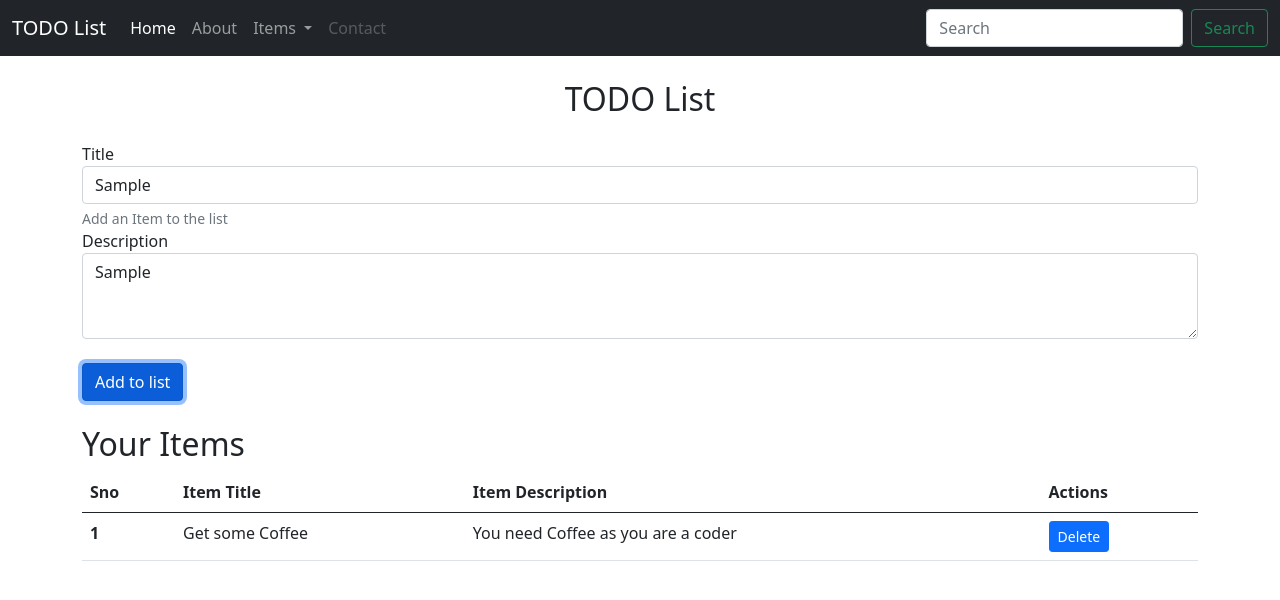
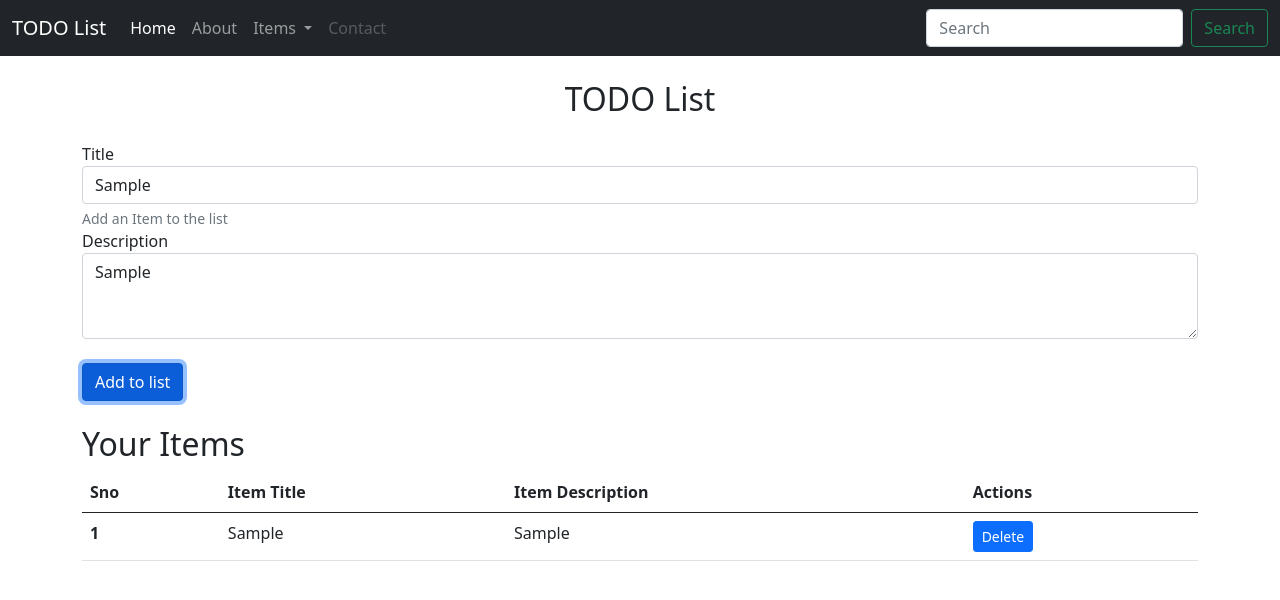
Before and after one commit to Hanan11240/To-Do-List, a plain HTML site: page index.html in a window 1280 px wide. Both pictures are taken after typing "Sample", "Sample" into the empty fields and a click on the button "Add to list". Drawn offline with nearby package versions, Linux system fonts and the light colour scheme.

Commit message:
added add-to-list and Delete function

```diff
--- a/index.html
+++ b/index.html
@@ -81,7 +81,7 @@
             <th scope="col">Actions</th>
           </tr>
         </thead>
-        <tbody>
+        <tbody id="tableBody">
           <tr>
             <th scope="row">1</th>
             <td>Get some Coffee</td>
@@ -97,10 +97,66 @@
     integrity="sha384-gtEjrD/SeCtmISkJkNUaaKMoLD0//ElJ19smozuHV6z3Iehds+3Ulb9Bn9Plx0x4"
     crossorigin="anonymous"></script>
     <script>
+      function getAndUpdate(){
+        console.log("Updating List");
+         tit = document.getElementById('title').value;
+         desc = document.getElementById('description').value;
+         if(localStorage.getItem('itemsJson')==null)
+         {
+           itemJsonArray = [];
+           itemJsonArray.push([tit,desc]);
+           localStorage.setItem('itemsJson',JSON.stringify(itemJsonArray))
+         }
+         else
+         {
+           itemJsonArrayStr  = localStorage.getItem('itemsJson');
+           itemJsonArray = JSON.parse(itemJsonArrayStr);
+           itemJsonArray.push([tit,desc]);
+           localStorage.setItem('itemsJson',JSON.stringify(itemJsonArray));
+         }
+         update();
+      }
+      function update()
+      {
+        if(localStorage.getItem('itemsJson')==null)
+         {
+           itemJsonArray = [];
+           localStorage.setItem('itemsJson',JSON.stringify(itemJsonArray))
+         }
+         else
+         {
+           itemJsonArrayStr  = localStorage.getItem('itemsJson');
+           itemJsonArray = JSON.parse(itemJsonArrayStr);
+
+         }
+
+        //  Populate Table
+        let tableBody = document.getElementById("tableBody");
+        let str="";
+        itemJsonArray.forEach((element,index) => {
+          str += `
+          <tr>
+            <th scope="row">${index + 1}</th>
+            <td>${element[0]}</td>
+            <td>${element[1]}</td>
+            <td><button class="btn btn-primary btn-sm o" onclick="deleted(${index})">Delete</button></td>
+          </tr>`;
+          });
+        tableBody.innerHTML = str;
+      }
        add =  document.getElementById("add");
-       add.addEventListener("click", ()=>{
-         console.log("Updating List");
-       })
+       add.addEventListener("click",getAndUpdate);
+       update();
+       function deleted(itemIndex)
+       {
+         console.log("Delete",itemIndex);
+         itemJsonArrayStr = localStorage.getItem('itemsJson')
+         itemJsonArray =  JSON.parse(itemJsonArrayStr);
+        //  Delete itemIndex element from the array
+        itemJsonArray.splice(itemIndex,1);
+        localStorage.setItem('itemsJson',JSON.stringify(itemJsonArray));
+        update();
+       }
     </script>
 
 
```
